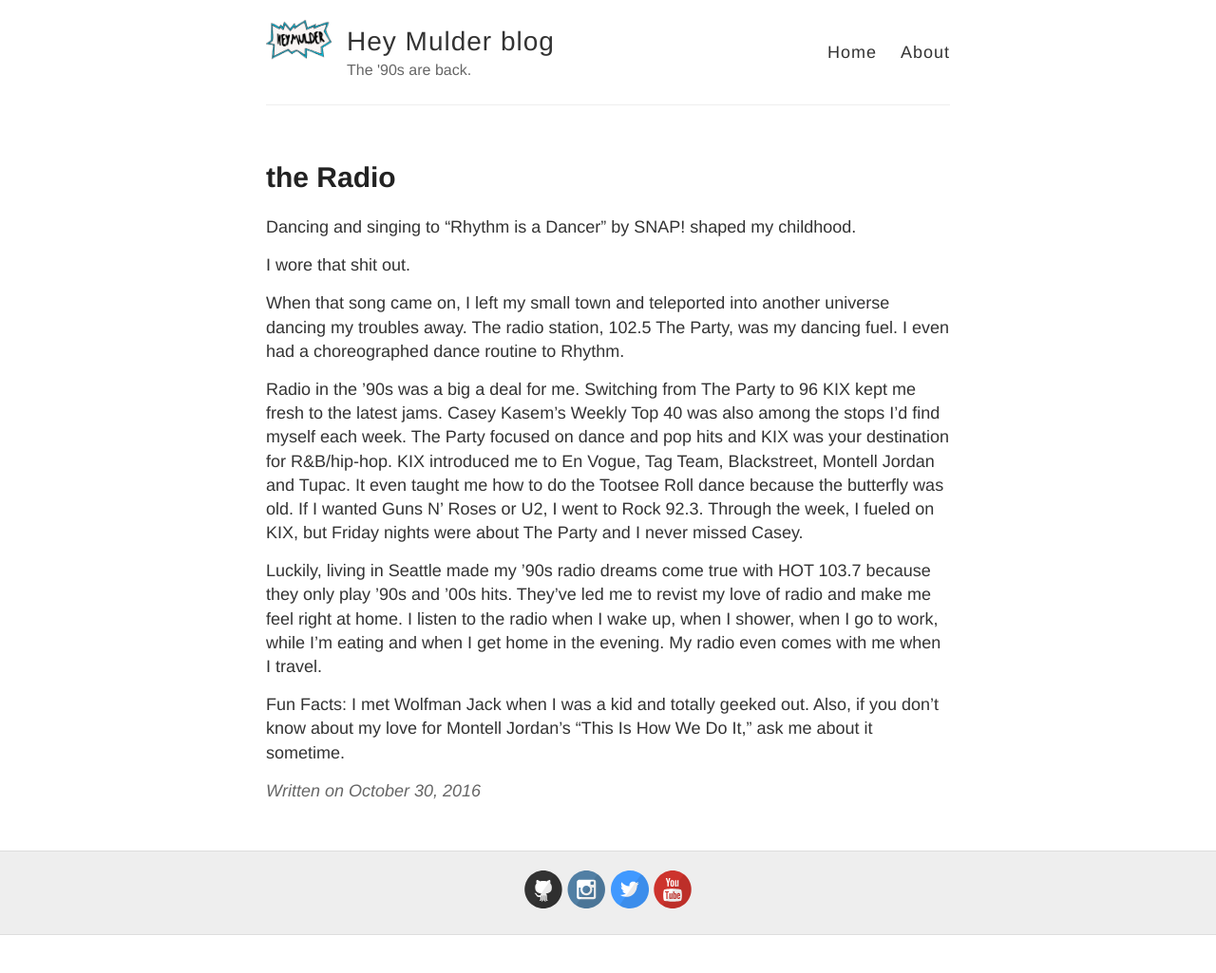
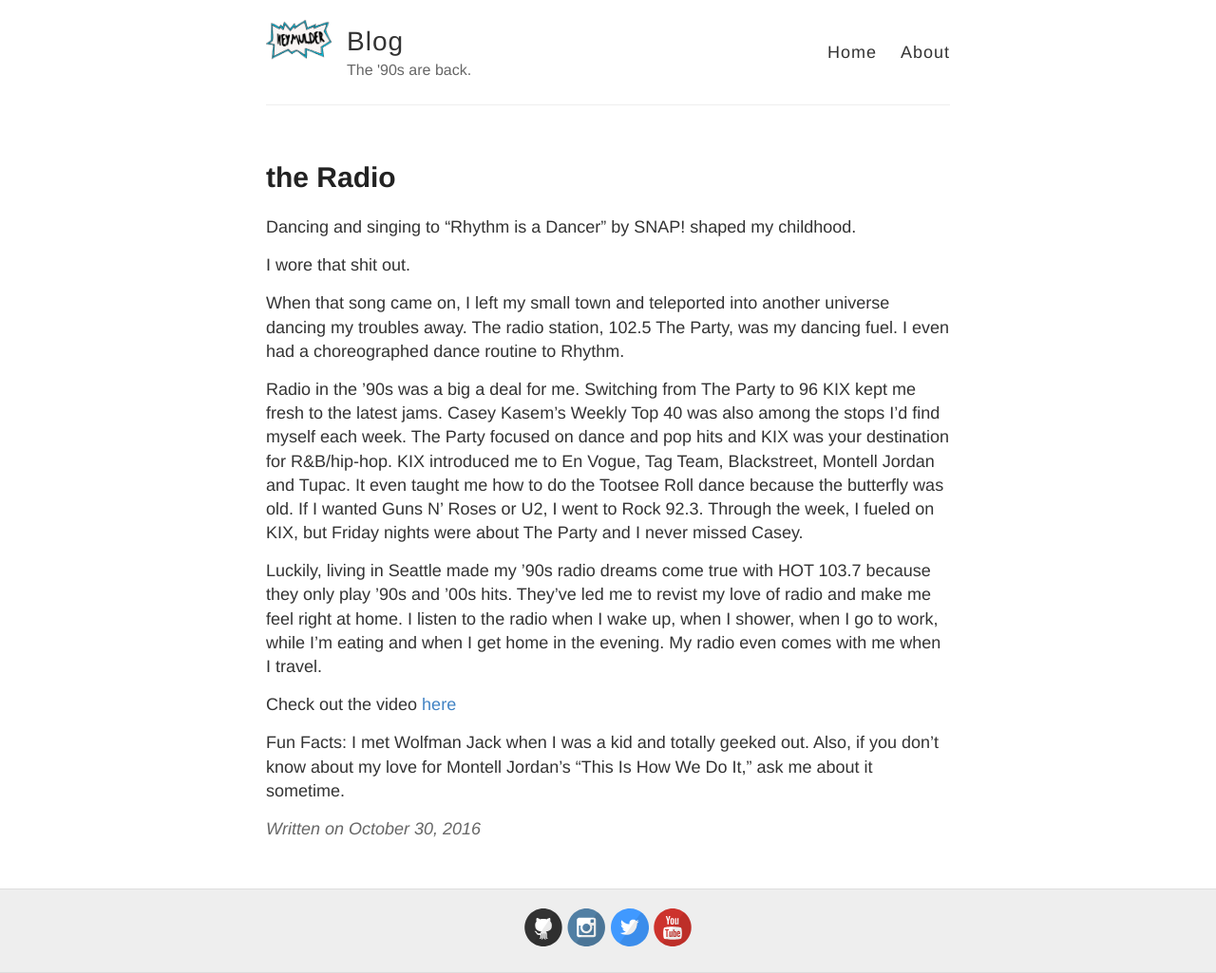
Before and after one commit to mistymadonna/longlivethe90s, a Jekyll site: the page built from _posts/2016-10-30-the-radio.md, in a window 1280 px wide. Shown: the whole page at 95% size. Built offline with Jekyll 4.4.1, drawn with Linux system fonts in a browser that asks for light colours; before the commit the page ends 985 px from its top, so only the background shows below that.

Commit message:
removed 2nd blog post, fixed 1st blog post, added link to google for now

```diff
--- a/_config.yml
+++ b/_config.yml
@@ -3,7 +3,7 @@
 #
 
 # Name of your site (displayed in the header)
-name: Hey Mulder blog
+name: Blog
 
 # Short bio or description (displayed in the header)
 description: The '90s are back.
--- a/_posts/2015-3-3-the-radio.md
+++ b/_posts/2016-10-30-the-radio.md
@@ -15,4 +15,6 @@
 
 Luckily, living in Seattle made my '90s radio dreams come true with HOT 103.7 because they only play '90s and '00s hits. They've led me to revist my love of radio and make me feel right at home. I listen to the radio when I wake up, when I shower, when I go to work, while I'm eating and when I get home in the evening. My radio even comes with me when I travel.
 
+Check out the video [here](https://www.google.com)
+
 Fun Facts: I met Wolfman Jack when I was a kid and totally geeked out. Also, if you don't know about my love for Montell Jordan's "This Is How We Do It," ask me about it sometime.
--- a/index.html
+++ b/index.html
@@ -12,7 +12,7 @@
         <a href="{{ site.baseurl }}{{ post.url }}"><img src="{{ site.baseurl }}/{{ post.teaser }}" /></a>
       </div>
 
-      <!-- <a href="{{ site.baseurl }}{{ post.url }}" class="read-more">Read More</a> -->
+      <a href="{{ site.baseurl }}{{ post.url }}" class="read-more">Read More</a>
     </article>
   {% endfor %}
 </div>
```
Also changed, not shown: _posts/2014-3-3-Hello-World.md (deleted, +0 -11 lines), 7 other files.
